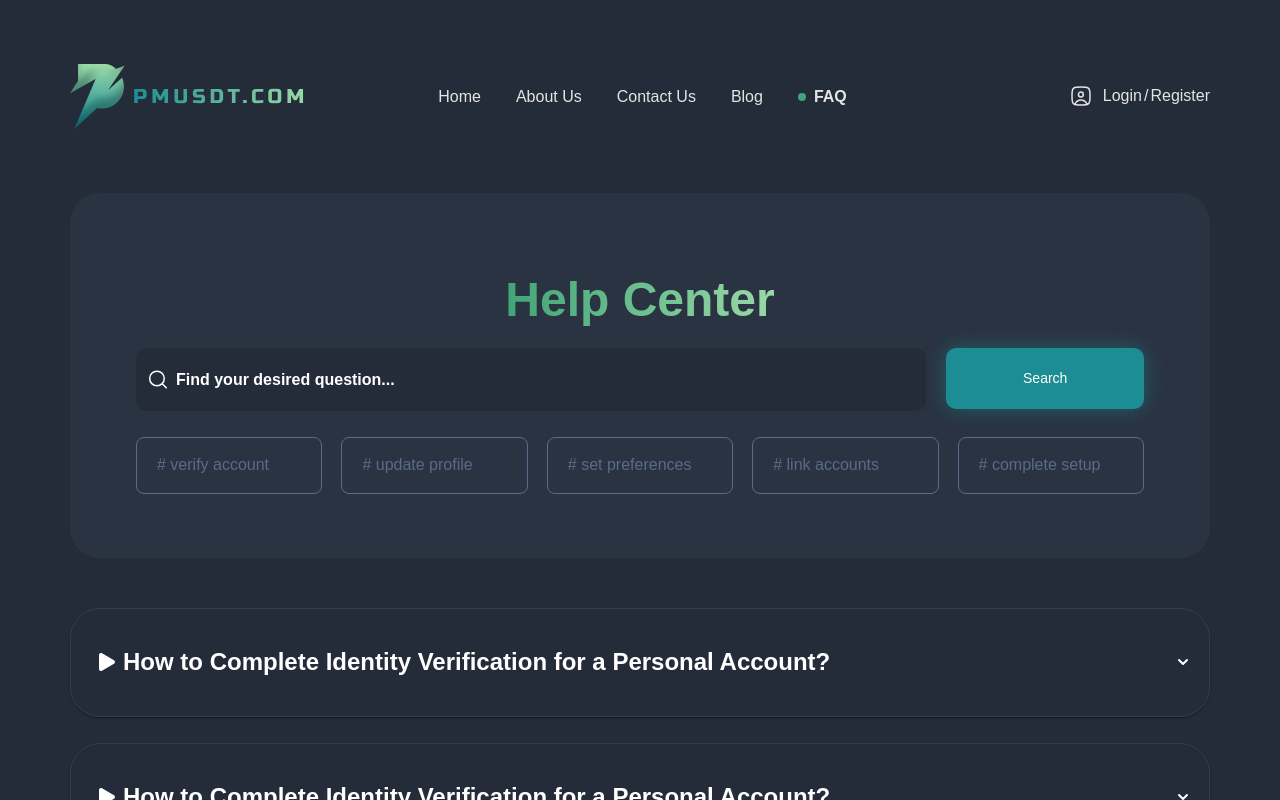
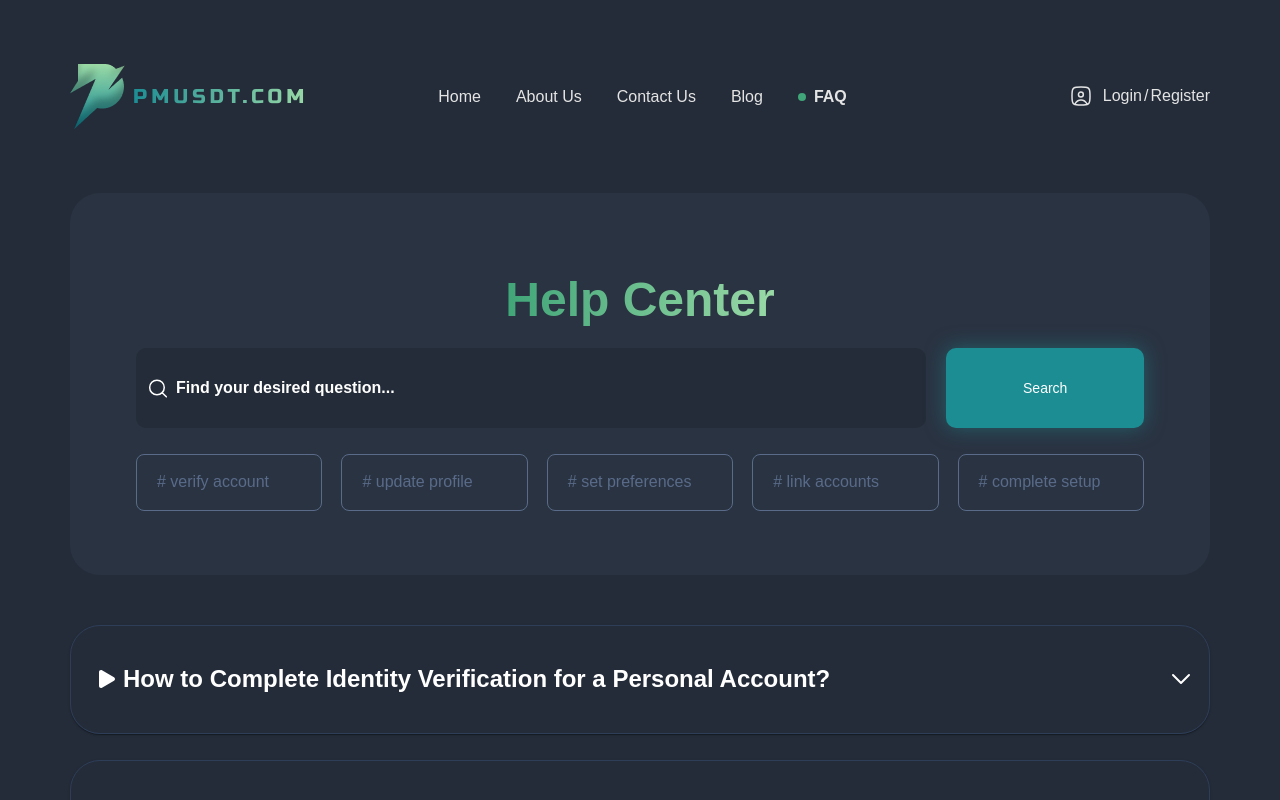
Before and after one commit to saharnik95/pmusdt-redux, a React (Vite) app: page /faq in a window 1280 px wide. Built offline with nearby package versions, Linux system fonts and the light colour scheme; a web font is replaced by a local one.

Commit message:
corrections

```diff
--- a/package.json
+++ b/package.json
@@ -10,6 +10,7 @@
     "preview": "vite preview"
   },
   "dependencies": {
+    "@emailjs/browser": "^4.4.1",
     "@emotion/react": "^11.13.3",
     "@emotion/styled": "^11.13.0",
     "@hookform/resolvers": "^3.9.1",
@@ -18,6 +19,7 @@
     "@reduxjs/toolkit": "^2.3.0",
     "@tanstack/react-query": "^5.61.5",
     "@types/lodash": "^4.17.13",
+    "emailjs-com": "^3.2.0",
     "lodash": "^4.17.21",
     "lucide-react": "^0.460.0",
     "nodemailer": "^6.9.16",
--- a/src/components/atoms/aboutUs/AbouUsAccordion.tsx
+++ b/src/components/atoms/aboutUs/AboutUsAccordion.tsx
@@ -5,7 +5,7 @@ import Typography from "@mui/material/Typography";
 import DownFlashIconComponent from "@/components/icons/DownFlashIconComponent";
 import RightFlashIconComponent from "@/components/icons/RightFlashIconComponent";
 
-export default function AbouUsAccordion() {
+export default function AboutUsAccordion() {
   return (
     <div>
       <Accordion
--- a/src/components/atoms/form/Button.tsx
+++ b/src/components/atoms/form/Button.tsx
@@ -1,20 +1,20 @@
-{
-  /*Designed Button For the Home Login/Register*/
-}
 import React from "react";
 import { Button as MuiButton } from "@mui/material";
 
 export default function Button({
   children,
   disabled,
+  height = "80px",
 }: {
   children?: React.ReactNode;
   disabled?: boolean;
+  height?: string | number;
 }) {
   return (
     <MuiButton
       sx={{
-        padding: "18px",
+        height: height,
+        padding: "0 18px",
         borderRadius: "10px",
         boxShadow: "0px 0px 20px 0px rgba(29, 141, 148, 0.5)",
         backgroundColor: (theme) => theme.palette.form.buttonBackground,
--- a/src/components/atoms/table/Input.tsx
+++ b/src/components/atoms/table/Input.tsx
@@ -4,18 +4,20 @@ import SearchIconComponent from "@/components/icons/SearchIconComponent";
 
 interface InputProps {
   placeholder?: string;
-  value?: string; // Controlled value
-  onChange?: (event: React.ChangeEvent<HTMLInputElement>) => void; // Change handler
-  showSearchIcon?: boolean; // New prop to control visibility of the search icon
+  value?: string;
+  onChange?: (event: React.ChangeEvent<HTMLInputElement>) => void;
+  showSearchIcon?: boolean;
+  height?: string | number;
 }
 
-const StyledInputBase = styled(InputBase)(({}) => ({
+const StyledInputBase = styled(InputBase)<{ $height?: string | number }>(
+  ({ $height }) => ({
     "& .MuiInputBase-input": {
       width: "100%",
       color: "white",
-    padding: "20px 16px",
+      padding: "0 16px",
       paddingLeft: "40px",
-    maxHeight: "57px",
+      height: $height || "80px",
       backgroundColor: "#242C39",
       border: "none",
       borderRadius: "10px",
@@ -37,13 +39,15 @@ const StyledInputBase = styled(InputBase)(({}) => ({
       top: "50%",
       transform: "translateY(-50%)",
     },
-}));
+  })
+);
 
 export default function Input({
   placeholder,
   value,
   onChange,
   showSearchIcon,
+  height,
 }: InputProps) {
   return (
     <StyledInputBase
@@ -58,6 +62,7 @@ export default function Input({
           </InputAdornment>
         )
       }
+      $height={height}
     />
   );
 }
--- a/src/components/atoms/table/TableModal.tsx
+++ b/src/components/atoms/table/TableModal.tsx
@@ -12,6 +12,9 @@ export default function TableModal({ open, handleClose }: TableModalProps) {
       open={open}
       onClose={handleClose}
       sx={{
+        "& .MuiBackdrop-root": {
+          backgroundColor: "rgba(0, 0, 0, 0.5)",
+        },
         alignItems: "center",
         justifyContent: "center",
         paddingX: {
@@ -50,7 +53,7 @@ export default function TableModal({ open, handleClose }: TableModalProps) {
             className="text-white"
             id="modal-modal-title"
           >
-            withdraw
+            Withdraw
           </Typography>
           <IconButton onClick={handleClose} sx={{ color: "white" }}>
             <MultipleIconComponent />
@@ -73,15 +76,19 @@ export default function TableModal({ open, handleClose }: TableModalProps) {
             className="text-footer-text mb-[29px]"
             id="modal-modal-description"
           >
-            your wallet address (tether TRC20){" "}
+            Your Wallet Address (Tether TRC20){" "}
           </Typography>
         </span>
 
-        <Input placeholder="Address" showSearchIcon={false}></Input>
+        <Input
+          placeholder="Address"
+          showSearchIcon={false}
+          height={"57PX"}
+        ></Input>
 
         <span className=" mt-[20px]">
           {" "}
-          <Button>confirm</Button>
+          <Button height={"57PX"}>Confirm</Button>
         </span>
       </Box>
     </Modal>
--- a/src/components/icons/DownFlashIconComponent.tsx
+++ b/src/components/icons/DownFlashIconComponent.tsx
@@ -4,19 +4,19 @@ const DownFlashIconComponent: React.FC<React.SVGProps<SVGSVGElement>> = (
   props
 ) => (
   <svg
-    width="20"
-    height="20"
-    viewBox="0 0 20 20"
+    width="24"
+    height="24"
+    viewBox="0 0 24 24"
     fill="none"
     xmlns="http://www.w3.org/2000/svg"
     {...props}
   >
     <path
-      d="M14 8L10 12L6 8"
-      stroke="currentColor"
-      strokeWidth="2"
-      strokeLinecap="round"
-      strokeLinejoin="round"
+      d="M20 8L12 16L4 8"
+      stroke="white"
+      stroke-width="2"
+      stroke-linecap="round"
+      stroke-linejoin="round"
     />
   </svg>
 );
--- a/src/components/molecules/user/CustomPaginationActionsTable.tsx
+++ b/src/components/molecules/user/CustomPaginationActionsTable.tsx
@@ -56,7 +56,8 @@ const StickyHeadTable: React.FC<Props> = ({
       >
         <TableContainer
           sx={{
-            maxHeight: { xl: "812px" },
+            maxHeight: { xl: "812px", md: "470px" },
+            overflowX: "auto",
           }}
         >
           <Table>
@@ -115,8 +116,8 @@ const StickyHeadTable: React.FC<Props> = ({
                             sx={{
                               color: "white",
                               font: "400",
-                              fontSize: { lg: "14px", xs: "12px" },
-                              lineHeight: { lg: "18.2px", xs: "16px" },
+                              fontSize: { lg: "14px", md: "12px" },
+                              lineHeight: { lg: "18.2px", md: "16px" },
                               borderBottom: "1px solid #313A4B",
                               padding: { xl: "25px", lg: "20px", md: "4px" },
                             }}
--- a/src/components/organisms/ContactUsForm.tsx
+++ b/src/components/organisms/ContactUsForm.tsx
@@ -128,7 +128,7 @@ export default function ContactUsForm<T extends z.ZodType<any, any>>({
 
         {formError && <p className="text-sm text-form-fail">{formError}</p>}
         <div className="pt-4">
-          <Button disabled={isLoading}>
+          <Button disabled={isLoading} height={"60px"}>
             <Typography variant="FI" className="text-white">
               {isLoading ? "Loading..." : submitButtonText}
             </Typography>
--- a/src/components/organisms/Form.tsx
+++ b/src/components/organisms/Form.tsx
@@ -195,7 +195,7 @@ export default function Form<T extends z.ZodType<any, any>>({
                       paddingBottom: 0,
                       color: "#5B5F5E",
                       "&.Mui-checked": {
-                        color: "form-buttonBackground",
+                        color: "#1D8D94",
                       },
                     }}
                   />
--- a/src/components/organisms/UserLeftSide.tsx
+++ b/src/components/organisms/UserLeftSide.tsx
@@ -46,7 +46,7 @@ export default function UserLeftSide({
   ];
 
   return (
-    <div className="flex flex-col lg:gap-y-[40px] md:gap-y-7 gap-y-3  bg-form-background lg:pt-[38px] lg:pb-[45px] lg:w-[270px] md:pt-[30px] md:pb-[40px] md:basis-[175px] md:px-6  pt-[20px] pb-[30px] w-full px-2       rounded-[20px]">
+    <div className="flex flex-col lg:gap-y-[40px] md:gap-y-7 gap-y-3  bg-form-background xl:px-8 lg:pt-[38px] lg:pb-[45px] lg:w-[270px] md:pt-[30px] md:pb-[40px] md:basis-[145px] md:px-3  pt-[20px] pb-[30px] w-full px-2       rounded-[20px]">
       {UserMenuItems.map((item) => {
         const isSelected = currentPage === item.name;
         console.log("current page" + currentPage);
@@ -71,8 +71,8 @@ export default function UserLeftSide({
               }`}
               sx={{
                 fontWeight: isSelected ? "semibold" : "normal",
-                fontSize: { md: "18px", xs: "14px" },
-                lineHeight: { md: "23.4px", xs: "20px" },
+                fontSize: { md: "16px", xs: "14px" },
+                lineHeight: { md: "20.4px", xs: "18px" },
               }}
             >
               {item.name}
--- a/src/pages/FAQ.tsx
+++ b/src/pages/FAQ.tsx
@@ -1,4 +1,4 @@
-import AbouUsAccordion from "@/components/atoms/aboutUs/AbouUsAccordion";
+import AboutUsAccordion from "@/components/atoms/aboutUs/AboutUsAccordion";
 import Button from "@/components/atoms/form/Button";
 import Input from "@/components/atoms/table/Input";
 import { Typography } from "@mui/material";
@@ -26,16 +26,16 @@ export default function FAQ() {
           Help Center
         </Typography>
         {/*searchs*/}
-        <div className="flex w-full justify-between lg:gap-[20px] md:gap-3 gap-2">
+        <div className="flex w-full justify-between gap-2 md:gap-3 lg:gap-5">
           <div className="w-[80%]">
-            {" "}
             <Input
               placeholder="Find your desired question..."
               showSearchIcon={true}
-            />{" "}
+              height="80px"
+            />
           </div>
           <div className="w-[20%]">
-            <Button>Search</Button>
+            <Button height="80px">Search</Button>
           </div>
         </div>
 
@@ -57,7 +57,7 @@ export default function FAQ() {
       {/*Accardeons*/}
       <div className="mt-[50px] flex flex-col gap-[26px]">
         {accordionData.map((index) => (
-          <AbouUsAccordion key={index} />
+          <AboutUsAccordion key={index} />
         ))}
       </div>
     </div>
```
Also changed, not shown: src/pages/ContactUs.tsx (+43 -6 lines), 2 other files (tests, documents, lock files or other folders). Lines whose indentation alone changed are shown as unchanged.
